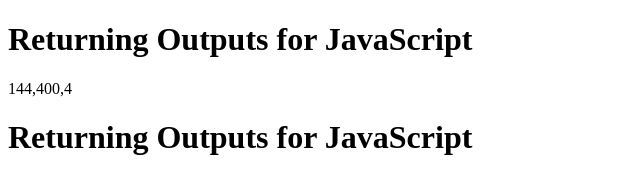
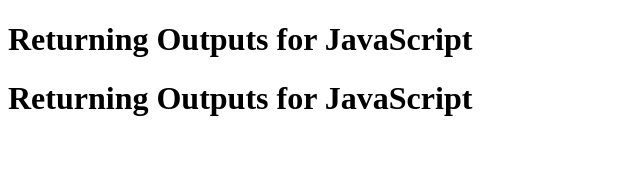
Before and after one commit to julioguzman19/PracticeProblems, a plain HTML site: page index.html in a window 1280 px wide. Shown: the whole page, without its empty margins (0-640 px from the left). Drawn offline with nearby package versions, Linux system fonts and the light colour scheme.

Commit message:
Initializing CodingPracticeProblemsPart5.js

```diff
--- a/CodingPracticeProblemsPart4.js
+++ b/CodingPracticeProblemsPart4.js
@@ -291,7 +291,7 @@ String.prototype.isUpperCase = function() {
   // Construct a product array Of same size Such That prod[i] is equal to The Product of all the elements of Arr[] except Arr[i].
   //returns product of numbers excluding that number  in that position
 
-  document.getElementById("javaScript").innerHTML = productArray([12,20,2])
+  //document.getElementById("javaScript").innerHTML = productArray([12,20,2])
   function productArray(numbers){
     let resultArray =[];
     let tempProduct = 1;
@@ -305,8 +305,7 @@ String.prototype.isUpperCase = function() {
     for(let i=0;i<numbers.length;i++){
         for(let j=0;j<numbers.length;j++){
             if(i!== j){
-                tempProduct = tempProduct * numbers[i];
-                console.log(tempProduct);
+                tempProduct = tempProduct * numbers[j];
             }
         }
         resultArray[i] = tempProduct;
@@ -314,5 +313,4 @@ String.prototype.isUpperCase = function() {
     }
 
     return resultArray;
-
   }
--- a/index.html
+++ b/index.html
@@ -19,7 +19,7 @@
             </div>
 
            <!--  <script src="/CodingPracticeProblems.js"></script> -->
-           <script src="CodingPracticeProblemsPart4.js"></script>
+           <script src="CodingPracticeProblemsPart5.js"></script>
 
         </body>
 </html>
```
Also changed, not shown: CodingPracticeProblemsPart5.js (added).
